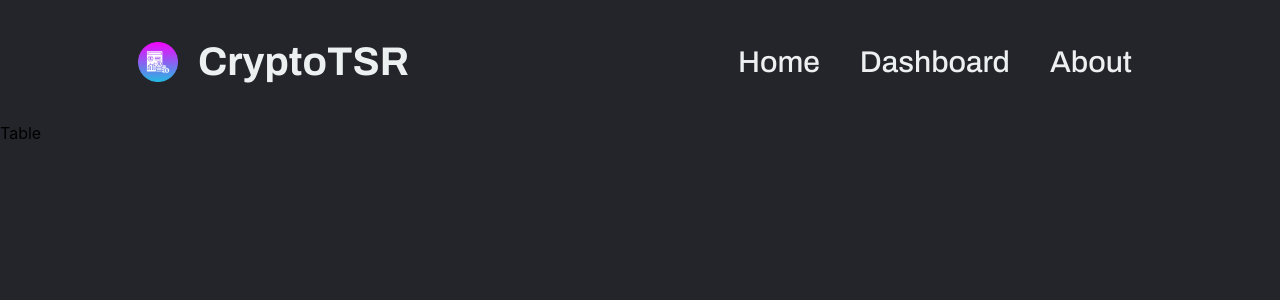
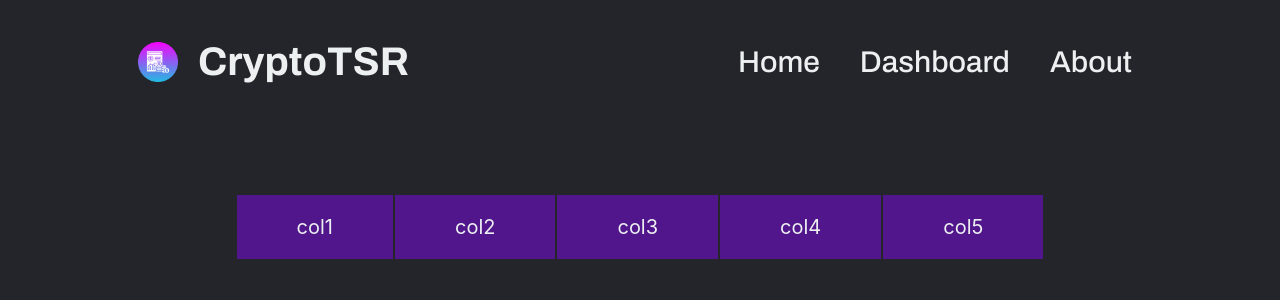
Before and after one commit to MichalBe996/CryptoReactTS, a React (Create React App) app in the folder client/: page / in a window 1280 px wide. Shown: the top 300 px of the page. Built offline with nearby package versions, Linux system fonts and the light colour scheme.

Commit message:
implementing table

```diff
--- a/client/src/App.css
+++ b/client/src/App.css
@@ -64,3 +64,18 @@ header {
 .nav--links li a:hover {
   color: #51158C
 }
+
+.table-body-div {
+  display: flex;
+  justify-content: center;
+  padding: 70px 30px;
+}
+
+
+thead > tr td {
+  font-weight: 400;
+  font-size: 20px;
+  padding: 20px 60px;
+  color:#edf0f1;
+  background-color: #51158C;
+}
--- a/client/src/components/Table.tsx
+++ b/client/src/components/Table.tsx
@@ -1,9 +1,33 @@
 import React from 'react'
 
-const Table = () => {
+
+const TableComponent = () => {
+  const [isLoading, setIsLoading] = React.useState<boolean>(false)
+  const tableHeaders = [
+    {key: "col1", label: "col1"},
+    {key: "col2", label: "col2"},
+    {key: "col3", label: "col3"},
+    {key: "col4", label: "col4"},
+    {key: "col5", label: "col5"}
+  ]
   return (
-    <div>Table</div>
+    isLoading ? <h2>Loading...</h2> :
+
+    <div className="table-body-div">
+      <table>
+        <thead>
+          <tr>
+            {tableHeaders.map((element)=>{
+            return <td key={element.key}>{element.label}</td>
+          })}
+          </tr>
+
+        </thead>
+
+      </table>
+
+    </div>
   )
 }
 
-export default Table
+export default TableComponent
--- a/client/src/pages/Home.tsx
+++ b/client/src/pages/Home.tsx
@@ -1,12 +1,13 @@
 import React from 'react'
 import Navbar from "../components/Navbar"
-import Table from '../components/Table'
+import TableComponent from '../components/Table'
 
 const Home = () => {
+
   return (
     <div>
       <Navbar/>
-      <Table/>
+      <TableComponent/>
     </div>
   )
 }
```
